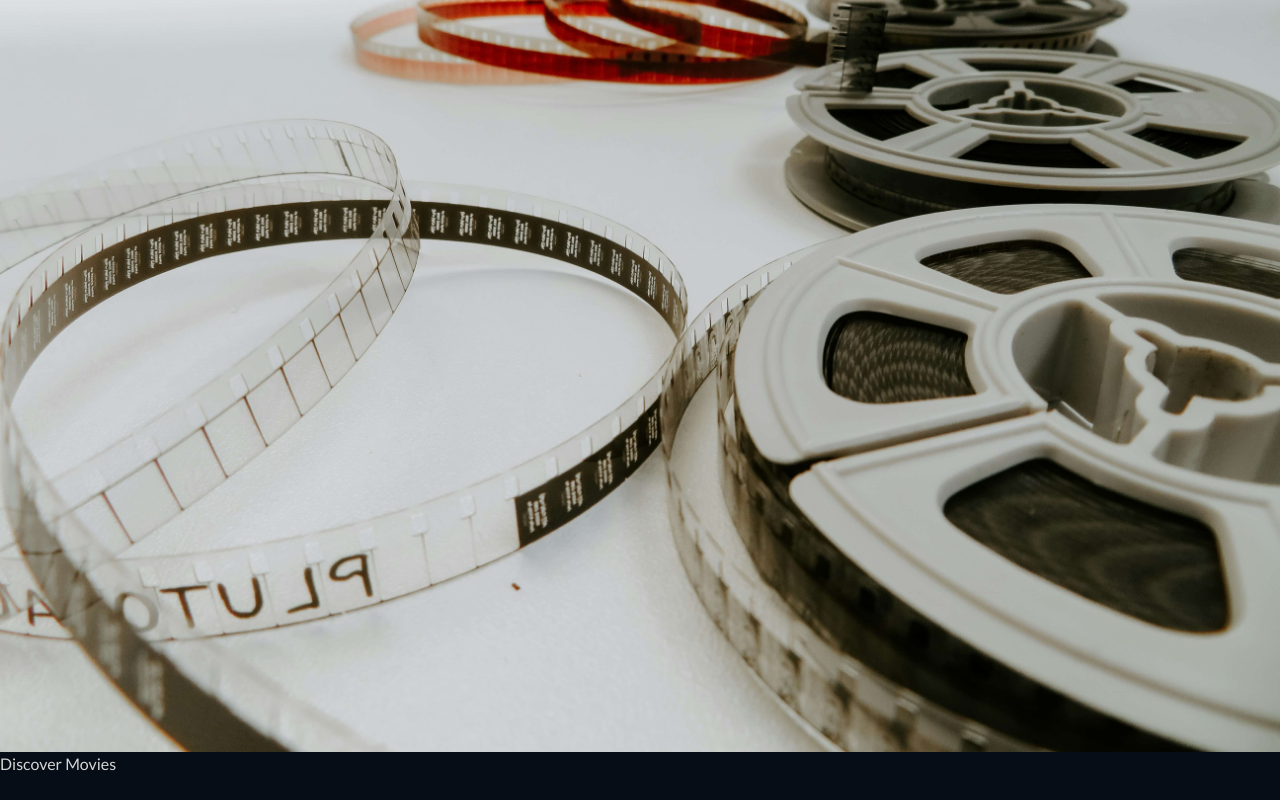
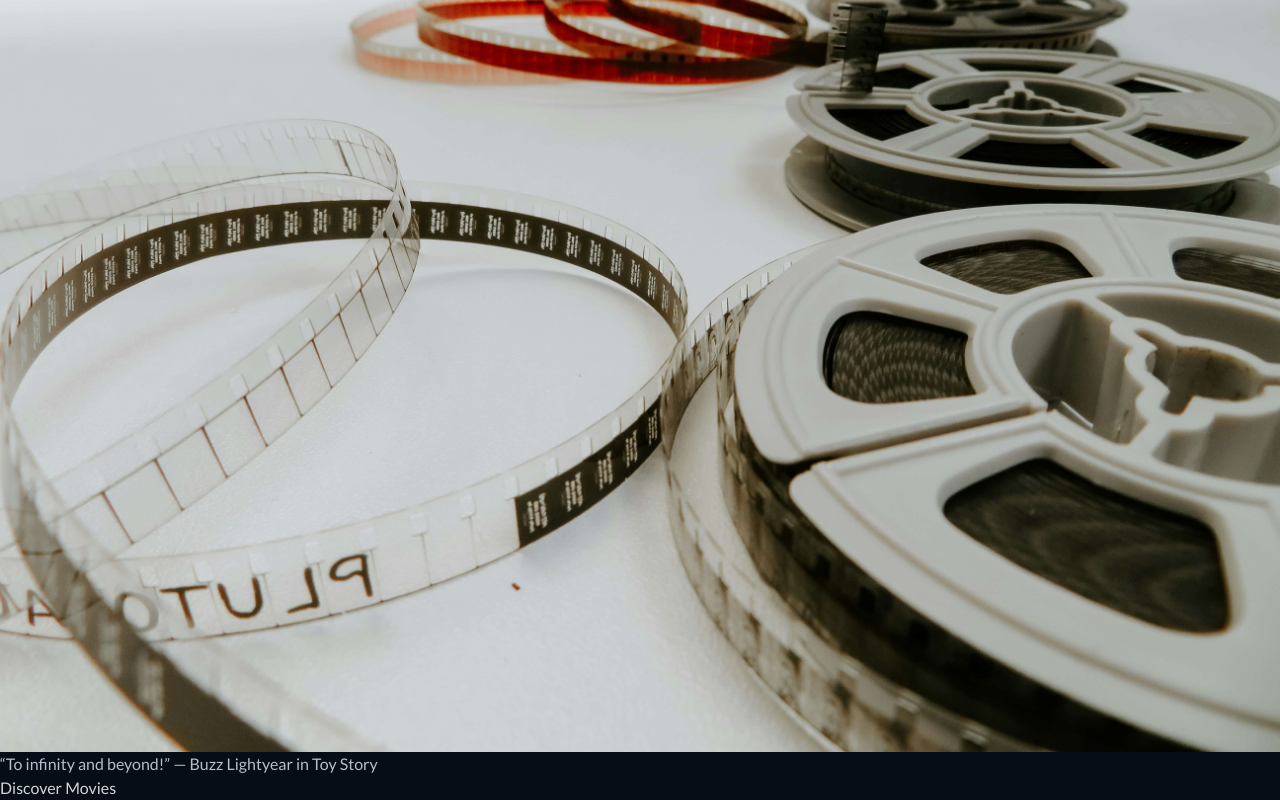
Before and after one commit to valentinaotocan/movie-findr, a React (Vite) app: page / in a window 1280 px wide. Shown: the part 208-1008 px from the top of the page. Before the commit the page ends 984 px from the top, so only its background shows below. Built offline with nearby package versions, Linux system fonts and the light colour scheme.

Commit message:
Improve style for home page

```diff
--- a/src/pages/Home.tsx
+++ b/src/pages/Home.tsx
@@ -1,22 +1,25 @@
-import { Link } from "react-router-dom";
+import { NavLink } from "react-router-dom";
 import filmReel from "../assets/images/film-reel.jpg";
 
 function Home() {
   return (
-    <div className="relative h-screen">
+    <div className="relative h-[calc(100vh-4rem)]">
       <img
         src={filmReel}
         alt="Film Reel"
-        className="w-full h-full object-cover object-center"
+        className="w-full h-full object-cover object-center opacity-30"
       />
-      <Link
+      <p className="absolute top-1/4 left-1/2 -translate-x-1/2 text-yellow-500 z-10 text-center text-lg font-medium">
+        “To infinity and beyond!” — Buzz Lightyear in Toy Story
+      </p>
+      <NavLink
         to="/discover"
         className="absolute top-1/2 left-1/2 transform -translate-x-1/2 -translate-y-1/2"
       >
         <button className="bg-gray-500 text-white py-3 px-7 rounded hover:bg-yellow-500 hover:text-black">
           Discover Movies
         </button>
-      </Link>
+      </NavLink>
     </div>
   );
 }
```
